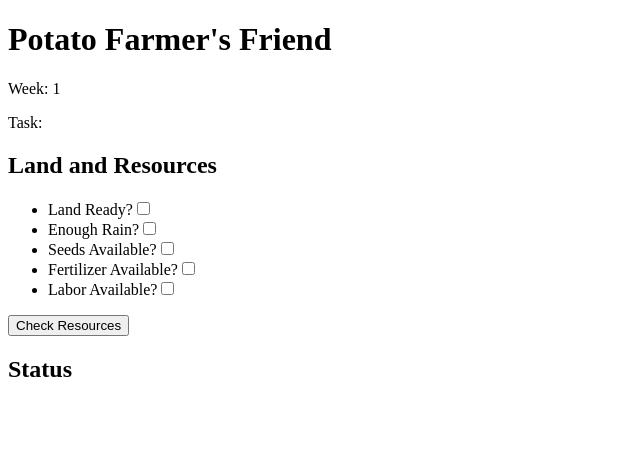
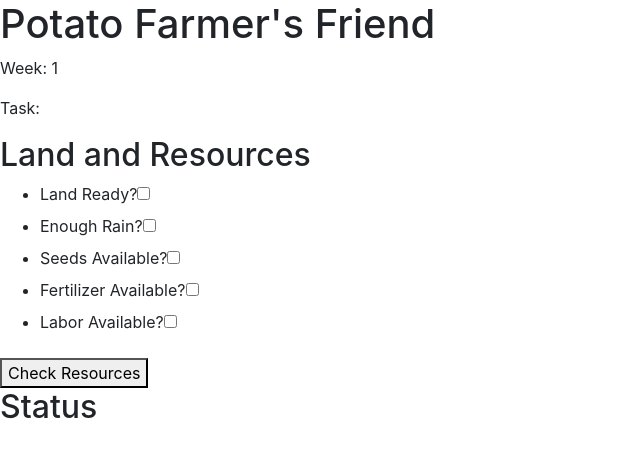
Before and after one commit to Hcherotich/FARM-WEATHER-APP, a plain HTML site: page index.html in a window 1280 px wide. Shown: the whole page, without its empty margins (0-640 px from the left). Drawn offline with nearby package versions, Linux system fonts and the light colour scheme; a script that the page names is missing.

Commit message:
progress

```diff
--- a/index.html
+++ b/index.html
@@ -4,7 +4,8 @@
   <meta charset="UTF-8">
   <meta name="viewport" content="width=device-width, initial-scale=1.0">
   <title>Potato Farmer's Assistant</title>
-  <link rel="stylesheet" href="styles.css">
+  <link rel="stylesheet" href="path/to/bootstrap.min.css">
+
 </head>
 <body>
 
```
